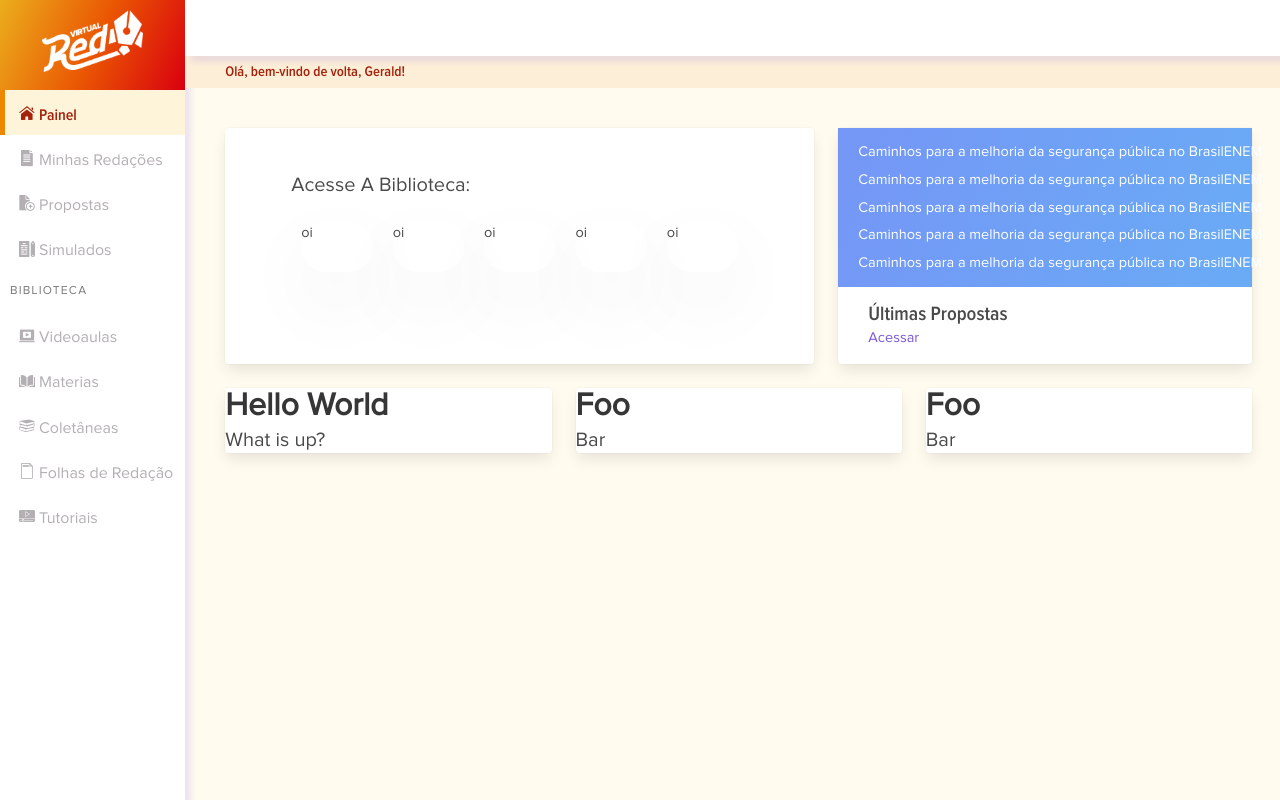
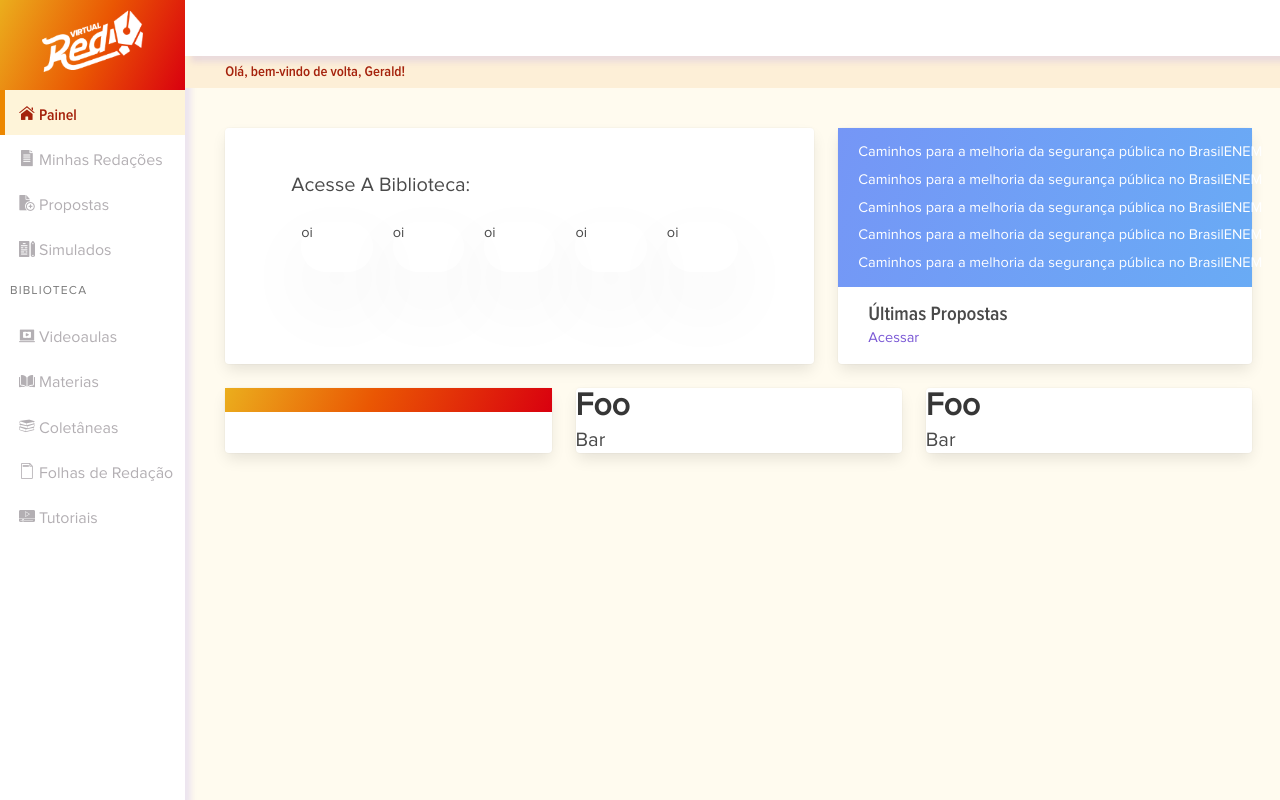
Before and after one commit to matheus-manoel/Red-Online-Challenge, a Vue app in the folder ui/: page / in a window 1280 px wide. Built offline with nearby package versions, Linux system fonts and the light colour scheme.

Commit message:
Add option card.

```diff
--- /dev/null
+++ b/ui/src/components/OptionCard.vue
@@ -0,0 +1,27 @@
+<template>
+    <section>
+    <div class="container wrapper">
+      <div class="columns">
+        <div class="column icon-wrapper">
+        </div>
+        <div class="column">
+        </div>
+      </div>
+    </div>
+    <div>
+    </div>
+    </section>
+</template>
+
+<script>
+export default {
+  'name': 'OptionCard',
+}
+</script>
+
+<style scoped>
+.columns {
+  background: transparent linear-gradient(294deg, #D9000F 0%, #EA5703 55%, #EBAE1D 100%) 0% 0% no-repeat padding-box;
+  margin: 0;
+}
+</style>
--- a/ui/src/components/StudentPanel.vue
+++ b/ui/src/components/StudentPanel.vue
@@ -26,8 +26,7 @@
     <div class="tile is-ancestor">
       <div class="tile is-parent">
         <article class="tile is-child card">
-          <p class="title">Hello World</p>
-          <p class="subtitle">What is up?</p>
+          <OptionCard />
         </article>
       </div>
       <div class="tile is-parent">
@@ -50,12 +49,14 @@
 <script>
 import LibraryOption from './LibraryOption'
 import LastProposals from './LastProposals'
+import OptionCard from './OptionCard'
 
 export default {
   name: 'StudentPanel',
   components: {
     LibraryOption,
-    LastProposals
+    LastProposals,
+    OptionCard,
   },
 }
 </script>
```
